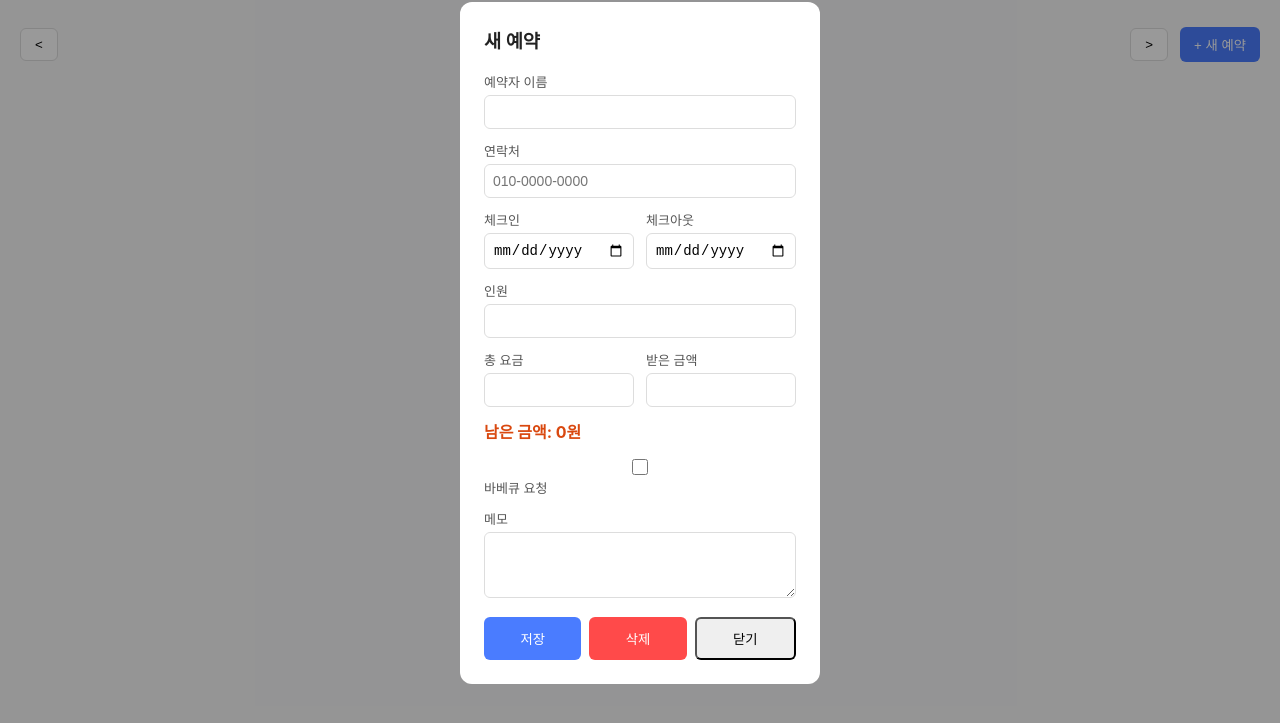
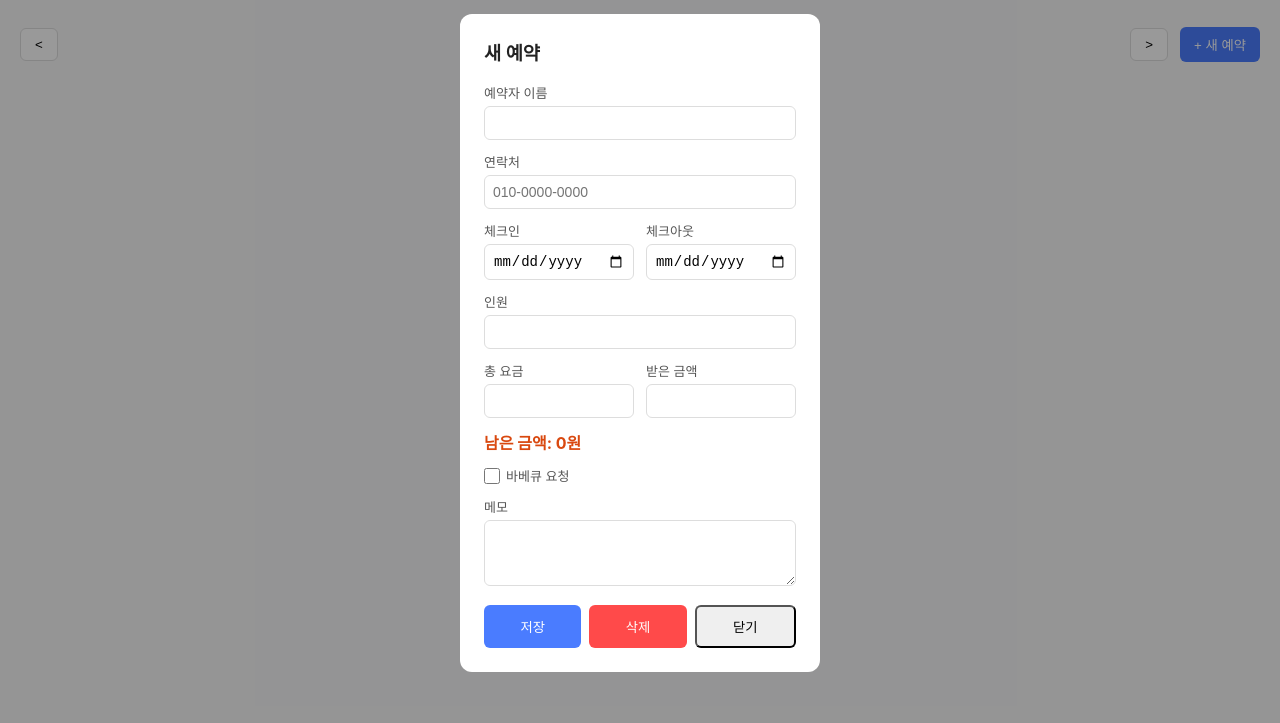
Before and after one commit to SRJG/firstwebapp, a website: page public/index.html in a window 1280 px wide. Both pictures are taken after a click on the button "+ 새 예약". Shown: the part 57-780 px from the top of the page. Drawn offline with Linux system fonts and the light colour scheme; no server answers.

Commit message:
fix checkbox alignment

```diff
--- a/public/style.css
+++ b/public/style.css
@@ -101,13 +101,12 @@ button.danger { background: #ff4a4a; color: white; border: none; }
 }
 .row { display: flex; gap: 12px; }
 .row label { flex: 1; }
-.checkbox-label {
+.modal form label.checkbox-label {
   display: flex;
   align-items: center;
   gap: 6px;
-  flex-direction: row;
 }
-.checkbox-label input {
+.modal form label.checkbox-label input {
   width: 16px;
   height: 16px;
   padding: 0;
```
